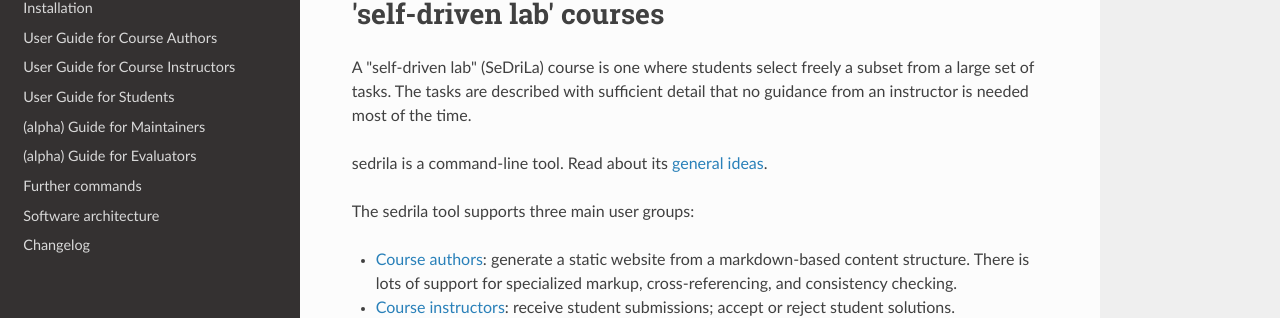
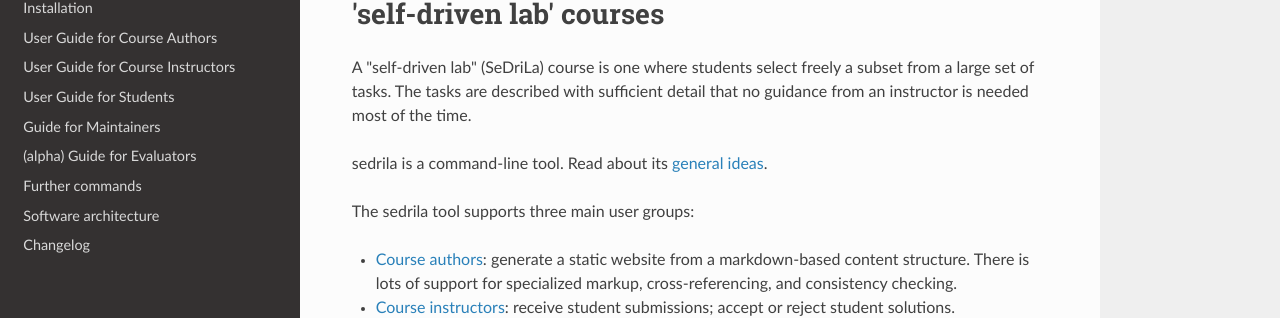
Before and after one commit to fubinf/sedrila, an MkDocs documentation site: the page built from docs/index.md, in a window 1280 px wide. Shown: the part 141-459 px from the top of the page. Built offline with MkDocs 1.6.1, drawn with Linux system fonts in a browser that asks for light colours; nearby versions of some CDN libraries.

Commit message:
mkdocs.yaml: remove "(alpha)" from Guide for Maintainers

```diff
--- a/mkdocs.yaml
+++ b/mkdocs.yaml
@@ -9,7 +9,7 @@ nav:
   - "User Guide for Course Authors": authors.md
   - "User Guide for Course Instructors": instructors.md
   - "User Guide for Students": students.md
-  - "(alpha) Guide for Maintainers": maintainers.md
+  - "Guide for Maintainers": maintainers.md
   - "(alpha) Guide for Evaluators": evaluators.md
   - "Further commands": other.md
   - "Software architecture": internal_notes.md
```
